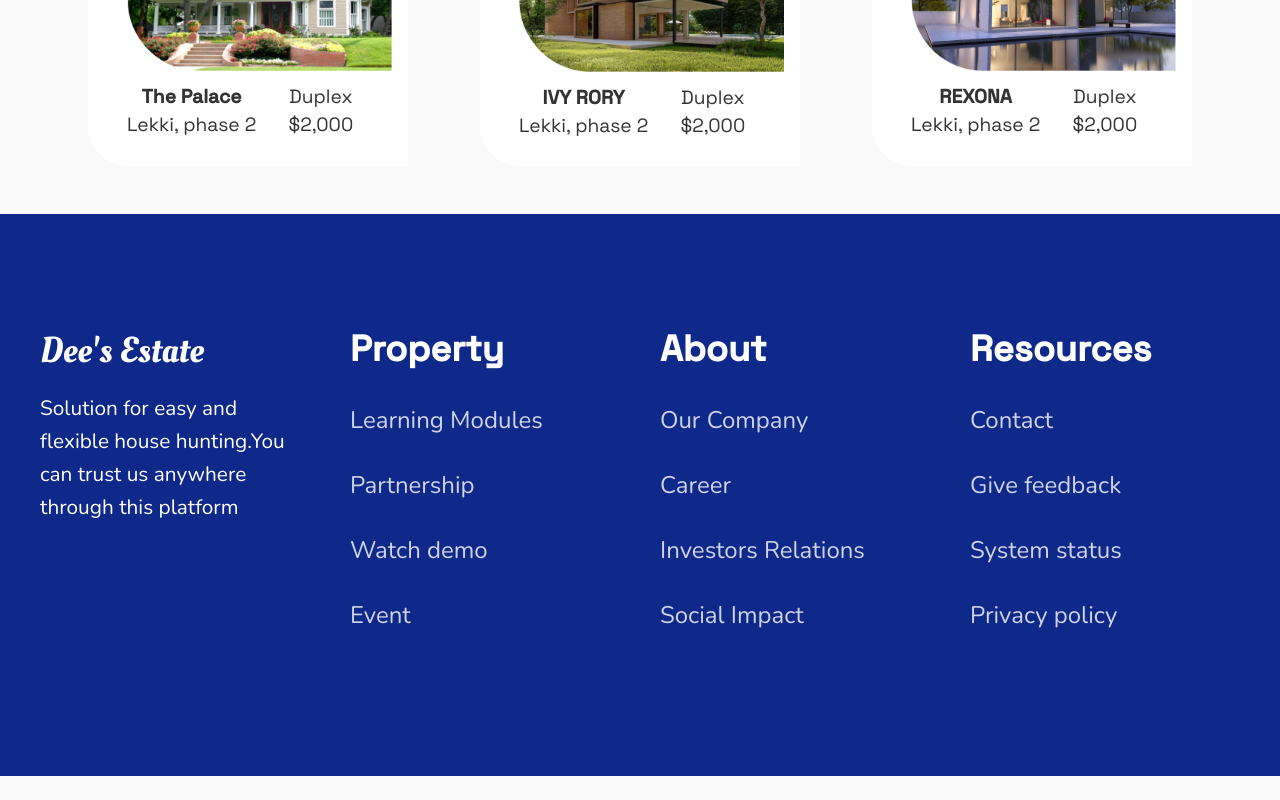
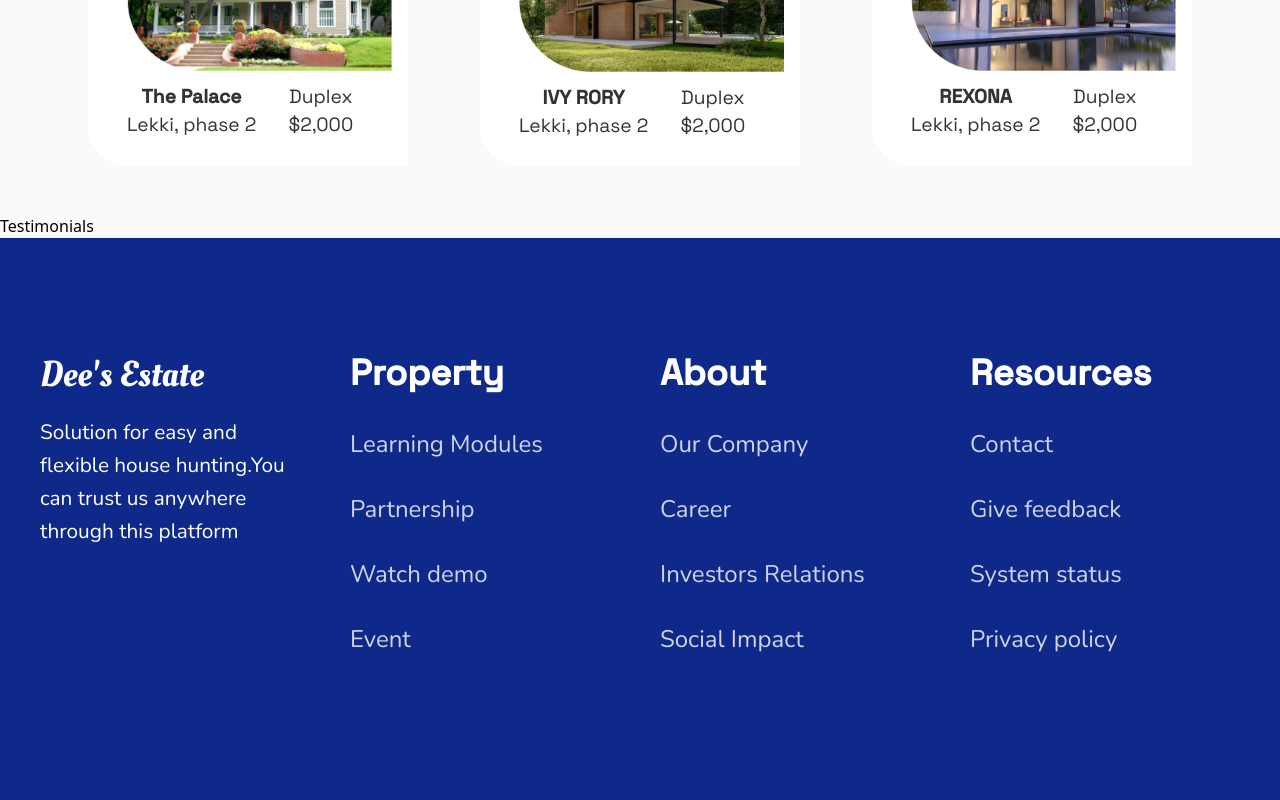
Before and after one commit to Qreamville/Dees-Estate, a React (Create React App) app: page / in a window 1280 px wide. Shown: the part 2272-3072 px from the top of the page. Before the commit the page ends 3048 px from the top, so only its background shows below. Built offline with nearby package versions, Linux system fonts and the light colour scheme.

Commit message:
Create testimonials.jsx

```diff
--- a/src/App.js
+++ b/src/App.js
@@ -1,4 +1,11 @@
-import { Navbar, Hero, Brand, Products, Footer } from "./components";
+import {
+  Navbar,
+  Hero,
+  Brand,
+  Products,
+  Footer,
+  Testimonials,
+} from "./components";
 import Feature from "./components/feature/Feature";
 
 function App() {
@@ -9,6 +16,7 @@ function App() {
       <Brand />
       <Products />
       <Feature />
+      <Testimonials />
       <Footer />
     </div>
   );
--- a/src/components/index.js
+++ b/src/components/index.js
@@ -3,4 +3,5 @@ export { default as Hero } from "./hero/Hero";
 export { default as Brand } from "./brand/Brand";
 export { default as Products } from "./products/Products";
 export { default as Features } from "./feature/Feature";
+export { default as Testimonials } from "./testimonials/Testimonials";
 export { default as Footer } from "./footer/Footer";
--- /dev/null
+++ b/src/components/testimonials/Testimonials.jsx
@@ -0,0 +1,7 @@
+import React from "react";
+
+const Testimonials = () => {
+  return <div>Testimonials</div>;
+};
+
+export default Testimonials;
```
Also changed, not shown: src/components/testimonials/testimonials.css (added).
